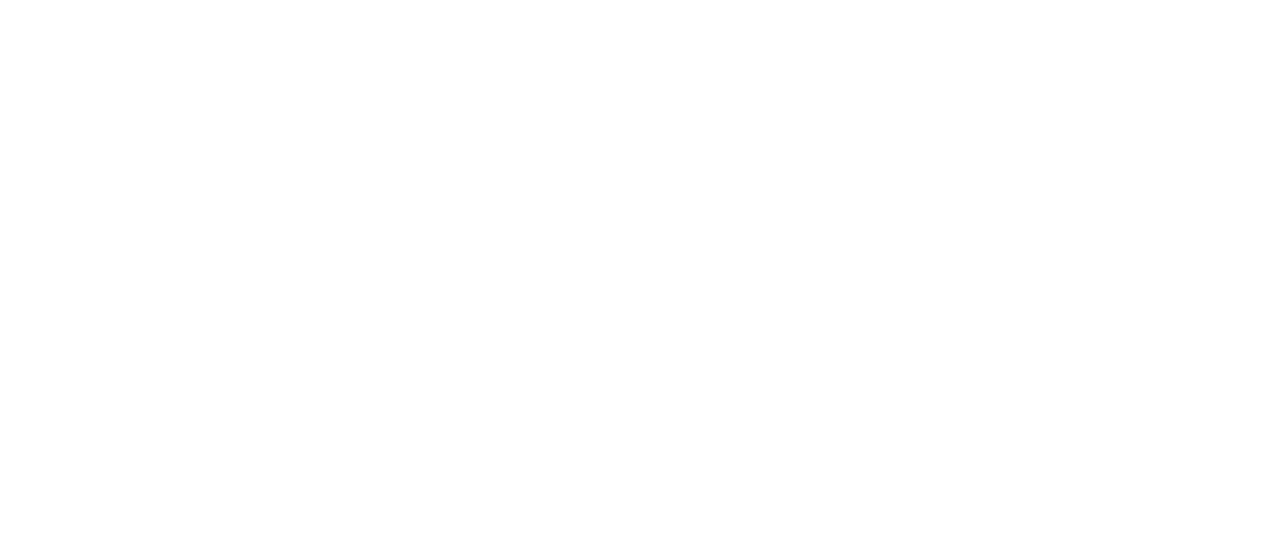
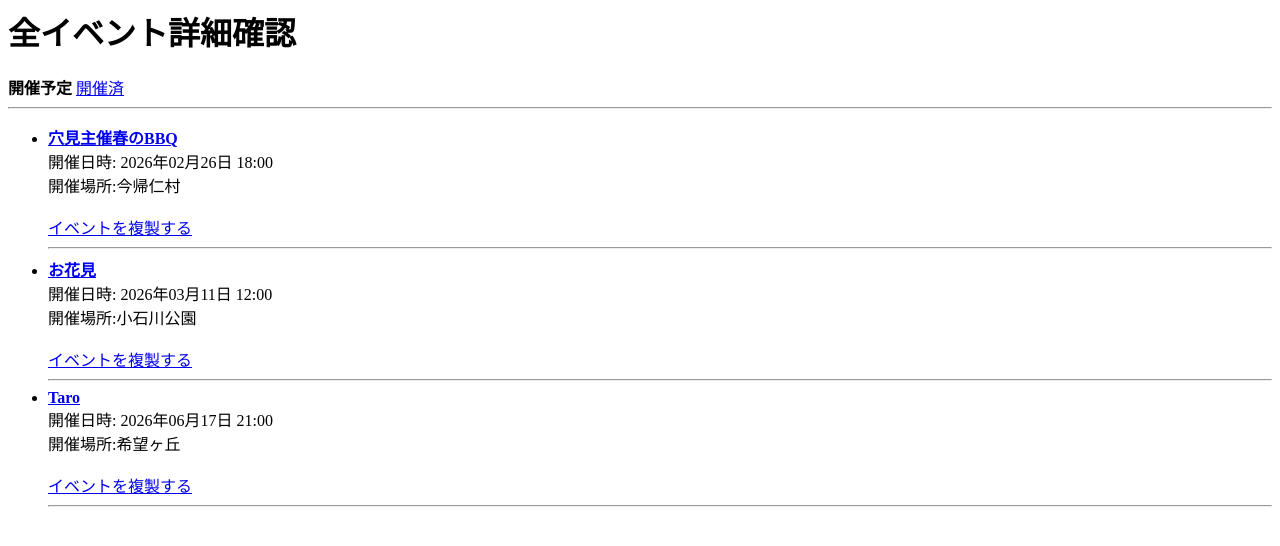
Before and after one commit to HanakoAnami/bbq-ready, a Django app: page /events/ in a window 1280 px wide. Before the commit the part shown is empty. Shown: the top 546 px of the page. Run offline with Django 5.2, Linux system fonts and the light colour scheme; a user stored in the database is signed in; data comes from the database, SQL or seed files in the repository; both versions use the stored data as it was after the commit.

Commit message:
-event_list.html開催予定・開催済画面追加

```diff
--- a/bbq_app/templates/bbq_app/event_list.html
+++ b/bbq_app/templates/bbq_app/event_list.html
@@ -1,16 +1,48 @@
 {% extends "bbq_app/base.html" %}
 
-{% block title %}全イベント一覧{% endblock %}
+{% block title %}全イベント詳細確認{% endblock %}
 
-{% block conten %}
-    <h1>全イベント一覧</h1>
+{% block content %}
+<h1>全イベント詳細確認</h1>
+
+<div>
+    {% if status == "upcoming" %}
+        <strong>開催予定</strong>
+    {% else %}
+        <a href="{% url 'event_list' %}?status=upcoming">開催予定</a>
+    {% endif %}
+
+    {% if status == "past" %}
+         <strong>開催済</strong>
+    {% else %}
+        <a href="{% url 'event_list' %}?status=past">開催済</a>
+    {% endif %}
+</div>
+
+<hr>
 
 <ul>
-    {% for event in events %}
-        <li>
-            {{ event.name }}
-            <a href="{% url 'item_edit' event.id %}">全イベント詳細</a>
-            <a href="{% url 'event_duplicate' event.id %}">イベントを複製する</a>
+{% for event in events %}
+    <li>
+        <strong>
+            <a href="{% url 'item_edit' event.id %}">
+                {{event.name}}
+            </a>
+        </strong><br>
+        開催日時:
+        {% if event.held_at %}
+            {{ event.held_at|date:"Y年m月d日 H:i" }}
+        {% else %}
+            未定
+        {% endif %}
+        <br>
+
+        開催場所:{{ event.location|default:"未定" }}
+        <br><br>
+
+        <a href="{% url 'event_duplicate' event.id %}">イベントを複製する</a>
+
+        <hr>
         </li>
     {% empty %}
         <li>イベントがありません</li>
```
Also changed, not shown: db.sqlite3.
